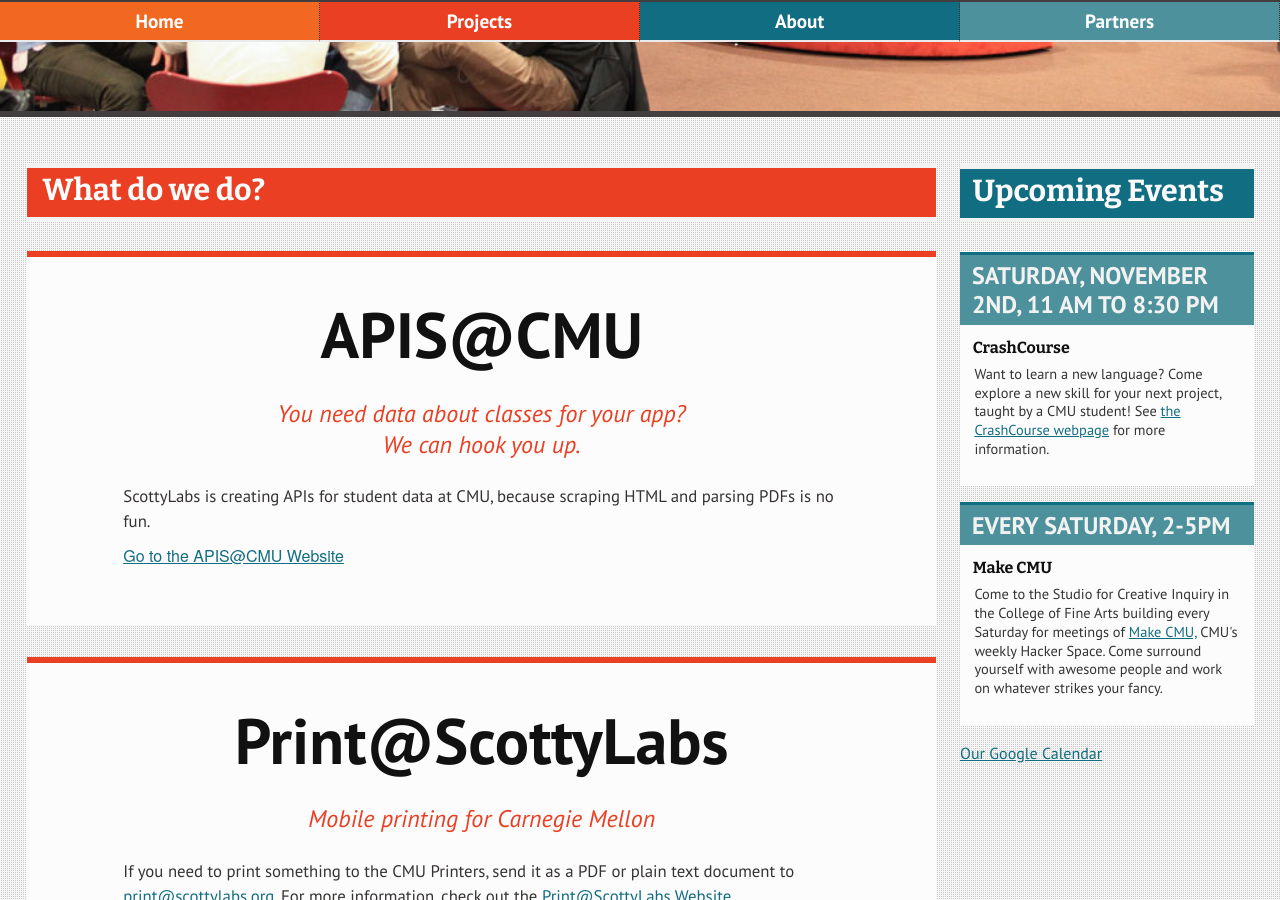
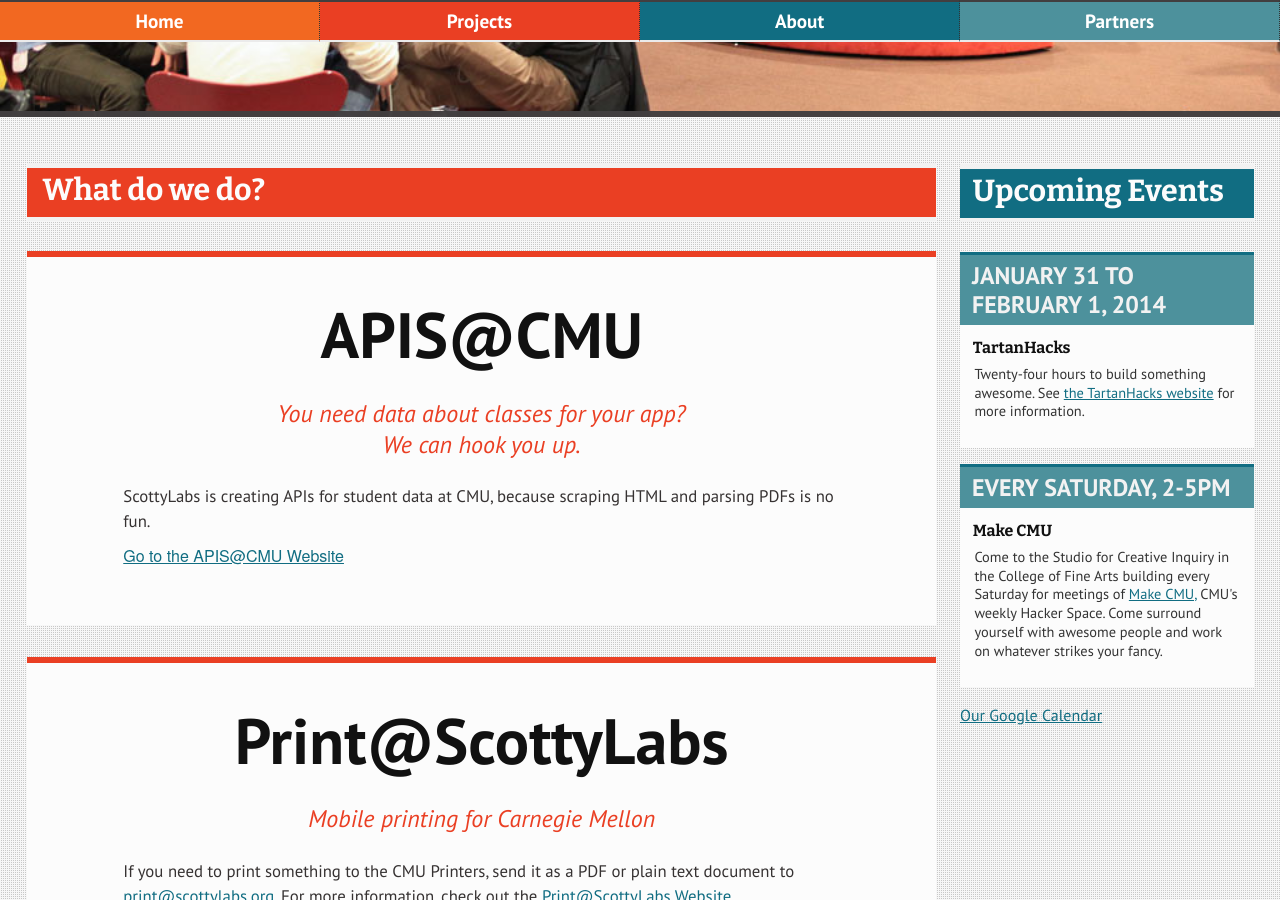
Before and after one commit to ScottyLabs/scottylabs.github.io, a Jekyll site: the page built from index.html, in a window 1280 px wide and 900 px high, scrolled down 606 px. Built offline with Jekyll 4.4.1, drawn with Linux system fonts in a browser that asks for light colours; nearby versions of some CDN libraries.

Commit message:
Updated index.html

```diff
--- a/index.html
+++ b/index.html
@@ -3,9 +3,9 @@
 title: ScottyLabs
 description: "ScottyLabs is a student-run, interdisciplinary organization at Carnegie Mellon University dedicated to removing barriers between students’ ideas and their implementation."
 events:
-  - name: CrashCourse
-    date: "Saturday, November 2nd, 11 AM to 8:30 PM"
-    description: "Want to learn a new language? Come explore a new skill for your next project, taught by a CMU student! See <a href=\"http://crashcourse.scottylabs.org/\">the CrashCourse webpage</a> for more information."
+  - name: TartanHacks
+    date: "January 31 to February 1, 2014"
+    description: "Twenty-four hours to build something awesome. See <a href=\"http://tartanhacks.com/\">the TartanHacks website</a> for more information."
   - name: Make CMU
     date: "Every Saturday, 2-5pm"
     description: "Come to the Studio for Creative Inquiry in the College of Fine Arts building every Saturday for meetings of <a href=\"http://makecmu.com/\">Make CMU,</a> CMU's weekly Hacker Space. Come surround yourself with awesome people and work on whatever strikes your fancy."
```
